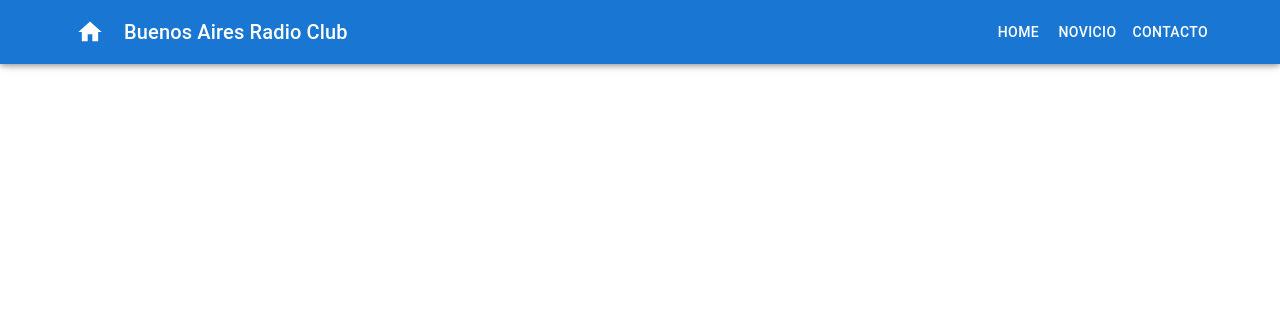
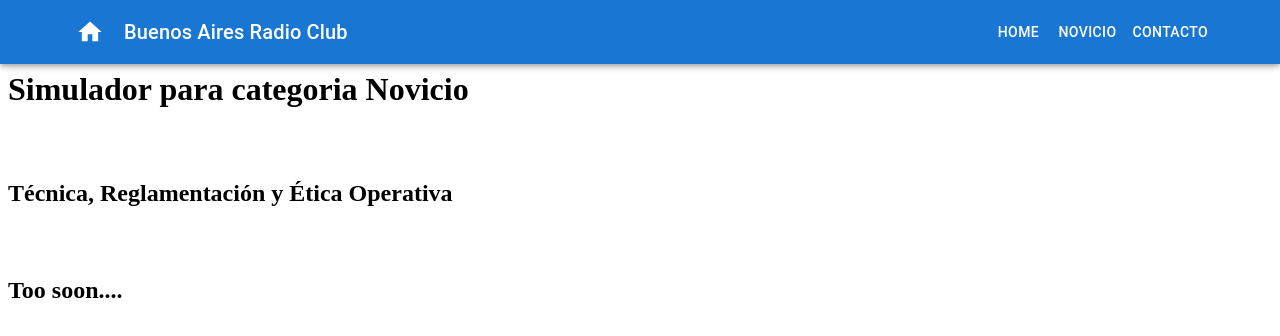
Before and after one commit to ltiisidii/rf-examen-react, a React (Create React App) app in the folder lu4bb-examen/: page /simulador-novicio in a window 1280 px wide. Shown: the top 336 px of the page. Built offline with nearby package versions, Linux system fonts and the light colour scheme.

Commit message:
simulador padding

```diff
--- a/lu4bb-examen/src/component/SimuladorNovicio.js
+++ b/lu4bb-examen/src/component/SimuladorNovicio.js
@@ -3,7 +3,9 @@ import React from 'react';
 const SimuladorNovicio = () => {
   return (
     <div>
-      <h2>Simulador Novicio</h2>
+      <h1 style={{ paddingTop: '50px' }}>Simulador para categoria Novicio</h1>
+      <h2 style={{ paddingTop: '50px' }}>Técnica, Reglamentación y Ética Operativa</h2>
+      <h2 style={{ paddingTop: '50px' }}>Too soon.... </h2>
       {/* Contenido del simulador de novicio */}
     </div>
   );
```
